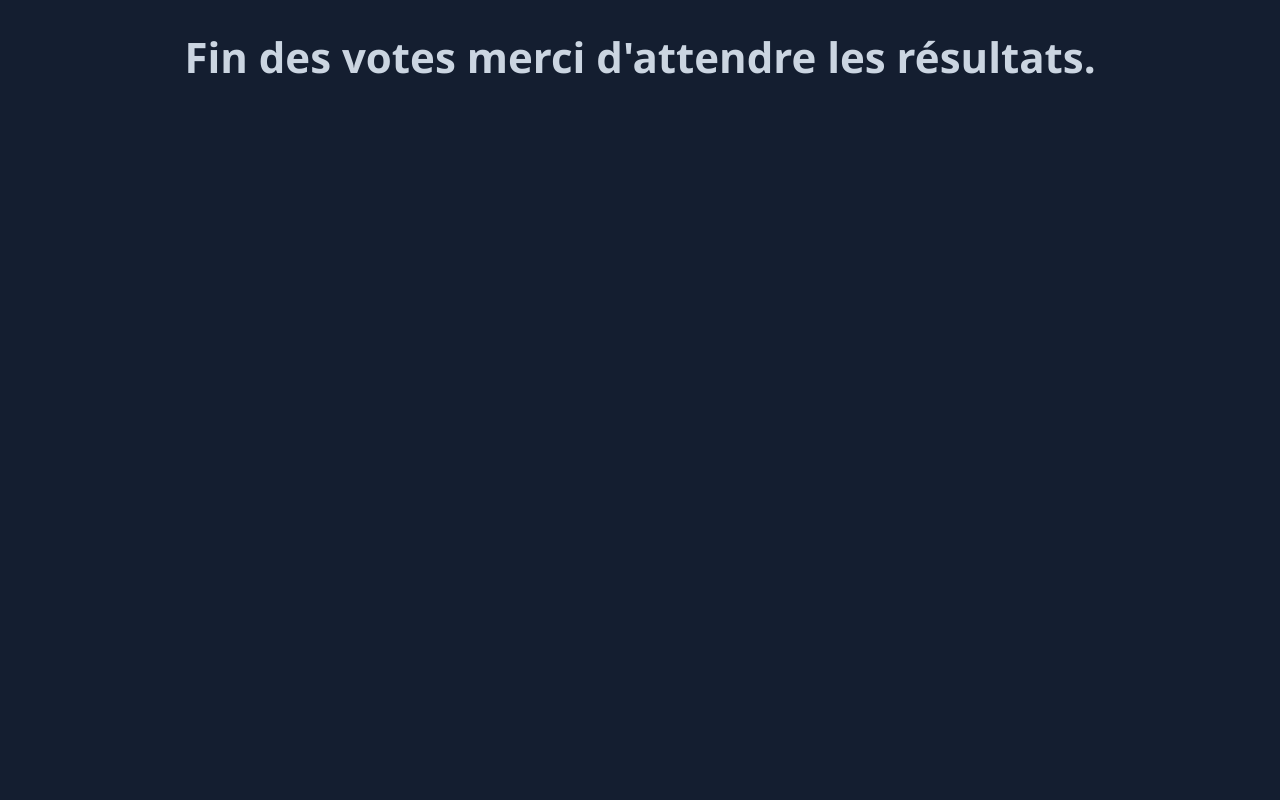
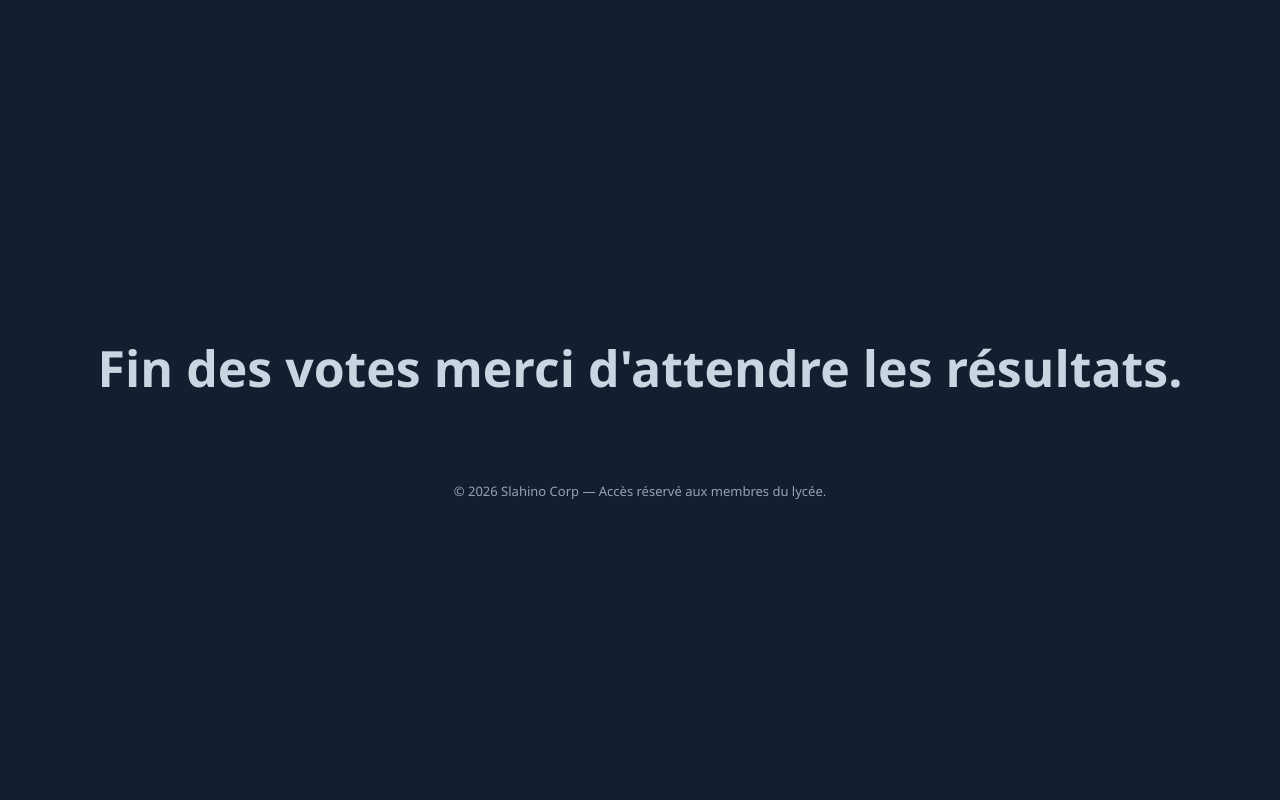
Before and after one commit to slahino/high-ranking-app, a Flask app: page / in a window 1280 px wide. Run offline with Flask 3, Linux system fonts and the light colour scheme.

Commit message:
push final

```diff
--- a/app/routes/auth.py
+++ b/app/routes/auth.py
@@ -1,7 +1,7 @@
 from flask import Blueprint, request, redirect, url_for, render_template
 from app.services.database import get_connection
 from app.services.token import generate_token, invalidate_tokens
-from datetime import datetime
+from datetime import datetime, timedelta
 
 auth_bp = Blueprint("auth", __name__)
 
@@ -11,10 +11,10 @@ def login():
   message = ""
   category = ""
 
-  date_debut = datetime(2026, 3, 9, 5, 0, 0)
-  date_fin = datetime(2026, 3, 9, 5, 3, 0)
+  date_debut = datetime(2026, 3, 9, 6, 25, 0)
+  date_fin = datetime(2026, 3, 9, 6, 27, 0)
 
-  now = datetime.now()
+  now = datetime.now() + timedelta(hours=1)
 
   if now < date_debut:
    return render_template("ouverture_vote.html",target=date_debut.timestamp(),server_time=now.timestamp())
--- a/app/routes/resultat.py
+++ b/app/routes/resultat.py
@@ -1,6 +1,6 @@
 from flask import Blueprint, render_template
 from app.services.database import get_connection
-from datetime import datetime
+from datetime import datetime, timedelta
 from config import RESULT_START_DATE
 
 resultat_bp = Blueprint("resultat", __name__)
@@ -9,9 +9,9 @@ resultat_bp = Blueprint("resultat", __name__)
 @resultat_bp.route("/resultats")
 def resultats():
 
-  resultats = datetime(2026, 3, 9, 5, 4, 0)
+  resultats = datetime(2026, 3, 9, 6, 26, 0)
 
-  now = datetime.now()
+  now = datetime.now() + timedelta(hours=1)
 
   if now < resultats:
    return render_template("compte_a_rebours.html",target=resultats.timestamp(),server_time=now.timestamp())
--- a/app/templates/fermeture_vote.html
+++ b/app/templates/fermeture_vote.html
@@ -1,27 +1,40 @@
 <!DOCTYPE html>
 <html>
 <head>
-    <title>Fermeture du vote</title>
+    <title>Fermeture des votes</title>
+    <!DOCTYPE html>
+<html>
+<head>
+    <title>Résultats bientôt disponibles</title>
     <style>
-      body {
+        body {
+        height: 100vh;
         font-family: 'Segoe UI', sans-serif;
         background: #141e30;
         margin:0;
         color:white;
+        display : flex;
+        flex-direction: column;
+        justify-content: center;
+        align-items: center;
       }
       h1 {
-        height : 150px;
-        font-size: 42px;
-        margin-bottom: 20px;
+        font-size: 50px;
+        margin-bottom: 50px;
         color: #cbd5e1;
         text-align : center;
       }
-
+      .footer {
+        margin-top: 30px;
+        font-size: 13px;
+        color: #94a3b8;
+      }
     </style>
 </head>
-  <body>
-
+<body>
     <h1>Fin des votes merci d'attendre les résultats.</h1>
-
+     <div class="footer">
+        © 2026 Slahino Corp — Accès réservé aux membres du lycée.
+      </div>
   </body>
 </html>
```
Also changed, not shown: app/templates/compte_a_rebours.html (+45 -0 lines), app/templates/ouverture_vote.html (+44 -1 lines).
